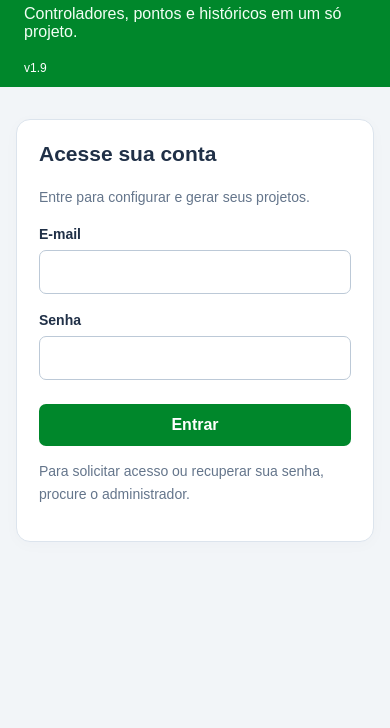
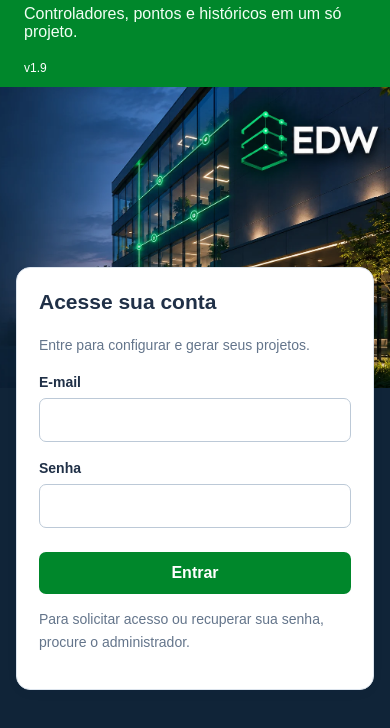
Before and after one commit to eduardosmc2-sketch/Gerador, a website: page public/index.html in a window 390 px wide. Shown: the part 42-770 px from the top of the page. Drawn offline with Linux system fonts and the light colour scheme; no server answers.

Commit message:
Adiciona fundo EDW na tela de login

```diff
--- a/public/access.css
+++ b/public/access.css
@@ -2,3 +2,20 @@
 
 #loginform button[type=submit]{background:#00872b;font-weight:600}
 #loginform button[type=submit]:hover:not(:disabled){background:#006f23}
+
+.login-page {
+  min-height: 100vh;
+  background: #102438 url("/fundo-edw.webp") right center / cover no-repeat;
+}
+.login-page .login {
+  margin-left: clamp(16px, 10vw, 180px);
+}
+@media (max-width: 700px) {
+  .login-page {
+    background-size: auto 360px;
+    background-position: right top 70px;
+  }
+  .login-page .login {
+    margin: 180px auto 0;
+  }
+}
--- a/public/index.html
+++ b/public/index.html
@@ -1,4 +1,4 @@
-<!doctype html><html lang="pt-BR"><head><meta charset="utf-8"><meta name="viewport" content="width=device-width,initial-scale=1"><title>Entrar · Gerador EBO</title><link rel="stylesheet" href="/access.css"><script src="/access.js" defer></script></head><body>
+<!doctype html><html lang="pt-BR"><head><meta charset="utf-8"><meta name="viewport" content="width=device-width,initial-scale=1"><title>Entrar · Gerador EBO</title><link rel="stylesheet" href="/access.css"><script src="/access.js" defer></script></head><body class="login-page">
 <header><div><h1>Gerador de Exportação EBO</h1><p>Controladores, pontos e históricos em um só projeto.</p></div><small>v1.9</small></header>
 <main class="login"><section class="card"><h2>Acesse sua conta</h2><p class="muted">Entre para configurar e gerar seus projetos.</p><form id="loginform"><label for="email">E-mail</label><input id="email" type="email" autocomplete="username" maxlength="254" required><label for="password">Senha</label><input id="password" type="password" autocomplete="current-password" maxlength="256" required><button class="full" type="submit">Entrar</button><p class="status" id="message" role="status" aria-live="polite"></p></form><p class="muted">Para solicitar acesso ou recuperar sua senha, procure o administrador.</p></section></main>
 </body></html>
```
Also changed, not shown: public/fundo-edw.webp (added).
